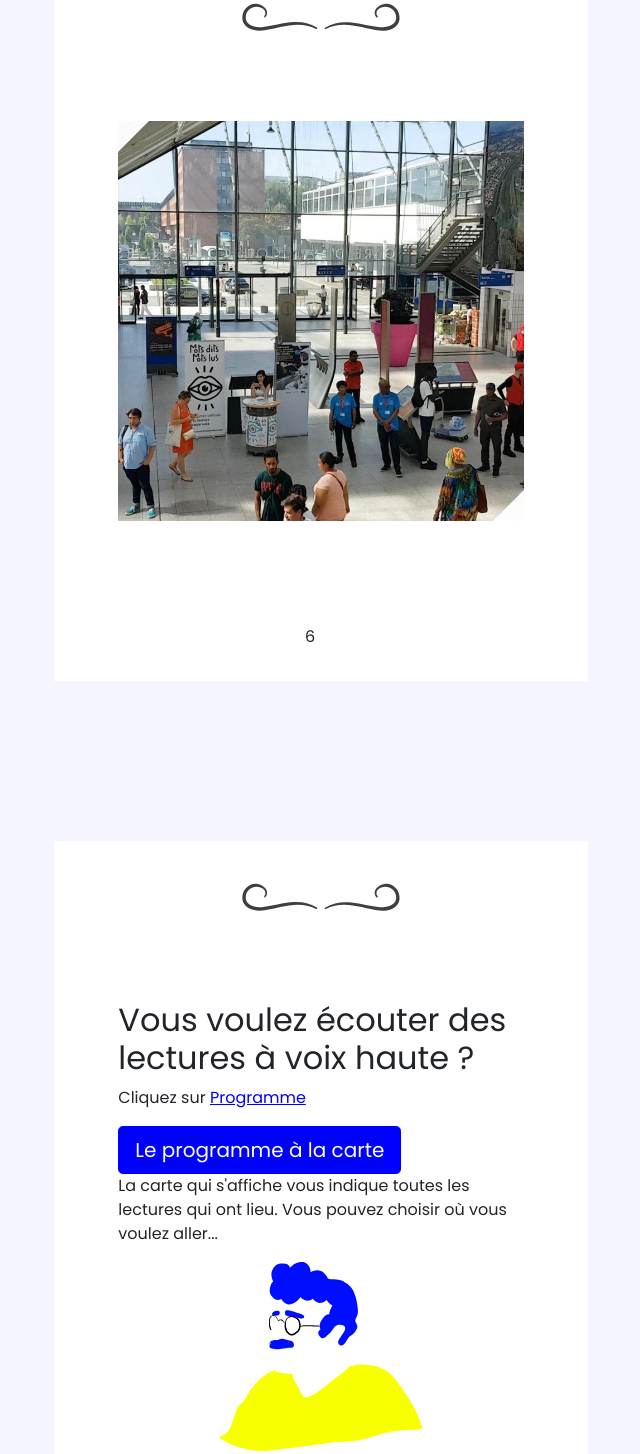
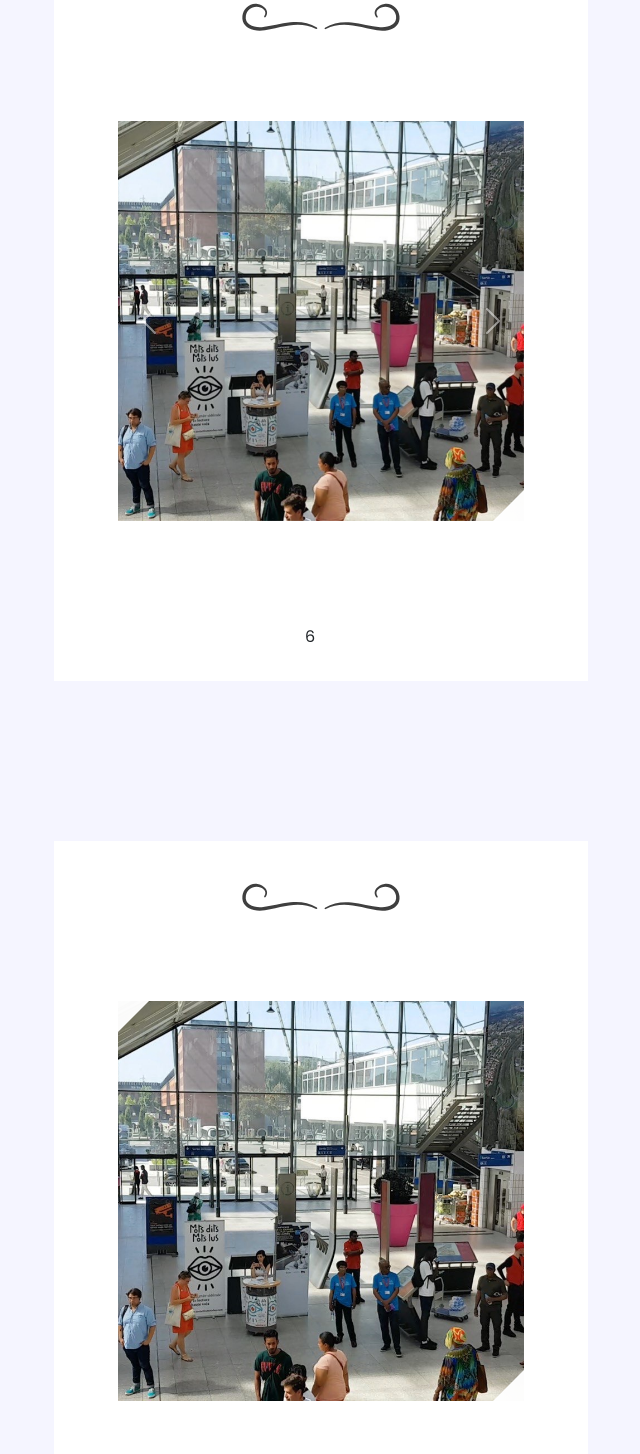
Before and after one commit to Ad-Hel/mdml-preview, a website: page index.html in a window 1280 px wide. Shown: the part 4880-6334 px from the top of the page, without its empty margins (319-959 px from the left). Drawn offline with nearby package versions, Linux system fonts and the light colour scheme.

Commit message:
Add test carousel

```diff
--- a/index.html
+++ b/index.html
@@ -638,6 +638,30 @@
             <div class="row justify-content-center">
                 <div class="col-12 col-md-6 col-xl-5 col-xxl-4 bg-white page">
                     <div class="page-picture page-picture-full">
+                        <div id="carousel" class="carousel slide" data-bs-ride="carousel">
+                            <div class="carousel-inner">
+                                <div class="carousel-item active">
+                                    <img src="./assets/images/image.jpg" class="img-fluid">
+                                </div>
+                                <div class="carousel-item">
+                                    <img src="./assets/images/image2.jpg" class="img-fluid">
+                                </div>
+                            </div>
+                            <button class="carousel-control-prev" type="button" data-bs-target="#carousel" data-bs-slide="prev">
+                                <span class="carousel-control-prev-icon" aria-hidden="true"></span>
+                                <span class="visually-hidden">Précédent</span>
+                              </button>
+                              <button class="carousel-control-next" type="button" data-bs-target="#carousel" data-bs-slide="next">
+                                <span class="carousel-control-next-icon" aria-hidden="true"></span>
+                                <span class="visually-hidden">Suivant</span>
+                              </button>
+                        </div>
+                    </div>
+                </div>
+            </div>
+            <div class="row justify-content-center">
+                <div class="col-12 col-md-6 col-xl-5 col-xxl-4 bg-white page">
+                    <div class="page-picture page-picture-full">
                         <img src="./assets/images/image2.jpg" class="img-fluid">
                     </div>
                 </div>
```
